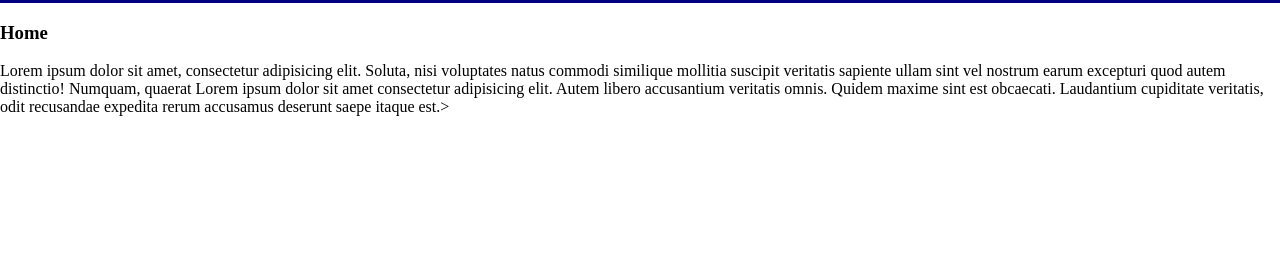
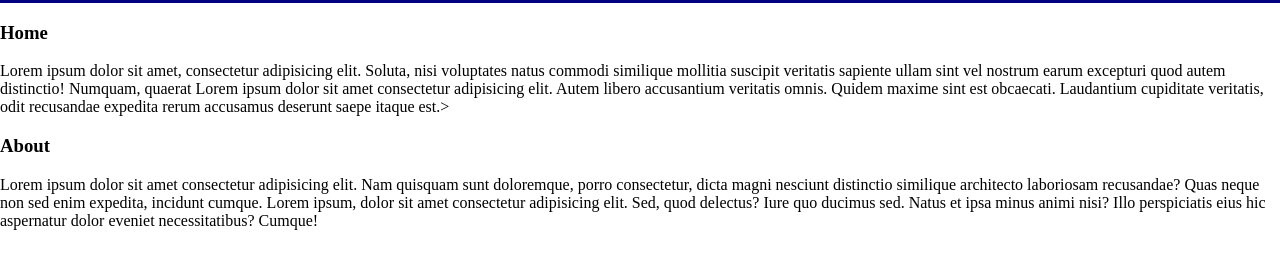
Before and after one commit to mamangracinggg/test-repo-4, a plain HTML site: page index.html in a window 1280 px wide. Shown: the part 72-340 px from the top of the page. Drawn offline with Linux system fonts and the light colour scheme.

Commit message:
Create About

```diff
--- a/index.html
+++ b/index.html
@@ -36,7 +36,7 @@
     <nav>
       <ul>
         <li><a href="#home">Home</a></li>
-        <li><a href="#">About</a></li>
+        <li><a href="#about">About</a></li>
         <li><a href="#">Contact</a></li>
       </ul>
     </nav>
@@ -44,6 +44,9 @@
   <body>
     <h3 id="home">Home</h3>
     <p>Lorem ipsum dolor sit amet, consectetur adipisicing elit. Soluta, nisi voluptates natus commodi similique mollitia suscipit veritatis sapiente ullam sint vel nostrum earum excepturi quod autem distinctio! Numquam, quaerat Lorem ipsum dolor sit amet consectetur adipisicing elit. Autem libero accusantium veritatis omnis. Quidem maxime sint est obcaecati. Laudantium cupiditate veritatis, odit recusandae expedita rerum accusamus deserunt saepe itaque est.></p>
+
+    <h3 id="about">About</h3>
+    <p>Lorem ipsum dolor sit amet consectetur adipisicing elit. Nam quisquam sunt doloremque, porro consectetur, dicta magni nesciunt distinctio similique architecto laboriosam recusandae? Quas neque non sed enim expedita, incidunt cumque. Lorem ipsum, dolor sit amet consectetur adipisicing elit. Sed, quod delectus? Iure quo ducimus sed. Natus et ipsa minus animi nisi? Illo perspiciatis eius hic aspernatur dolor eveniet necessitatibus? Cumque!</p>
   </body>
 </body>
 </html>
```
